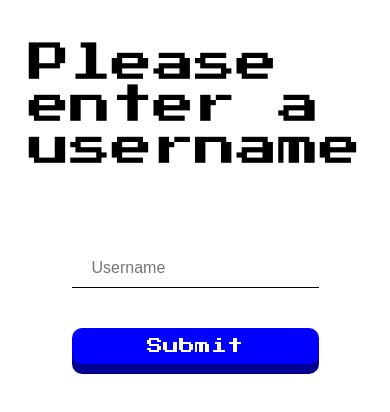
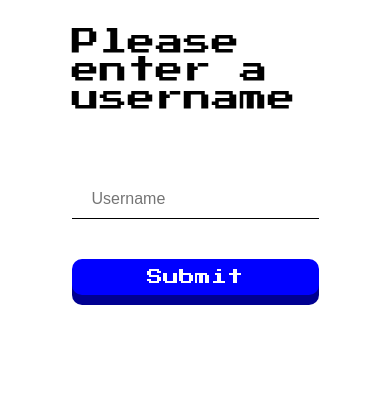
Before and after one commit to abouthugo/rock-paper-scissors, a React (Create React App) app: page / in a window 390 px wide. Shown: the top 412 px of the page. Built offline with nearby package versions, Linux system fonts and the light colour scheme.

Commit message:
Responsive title message

```diff
--- a/src/components/TitleMessage.js
+++ b/src/components/TitleMessage.js
@@ -2,7 +2,12 @@ import styled from 'styled-components';
 
 const TitleMessage = styled.p`
   grid-area: title;
-  font-size: 2.6rem;
+  @media (max-width: 636px){
+    font-size: 28px;
+  }
+  @media( min-width: 637px){
+    font-size: 42px;
+  }
 `;
 
 export default TitleMessage;
```
